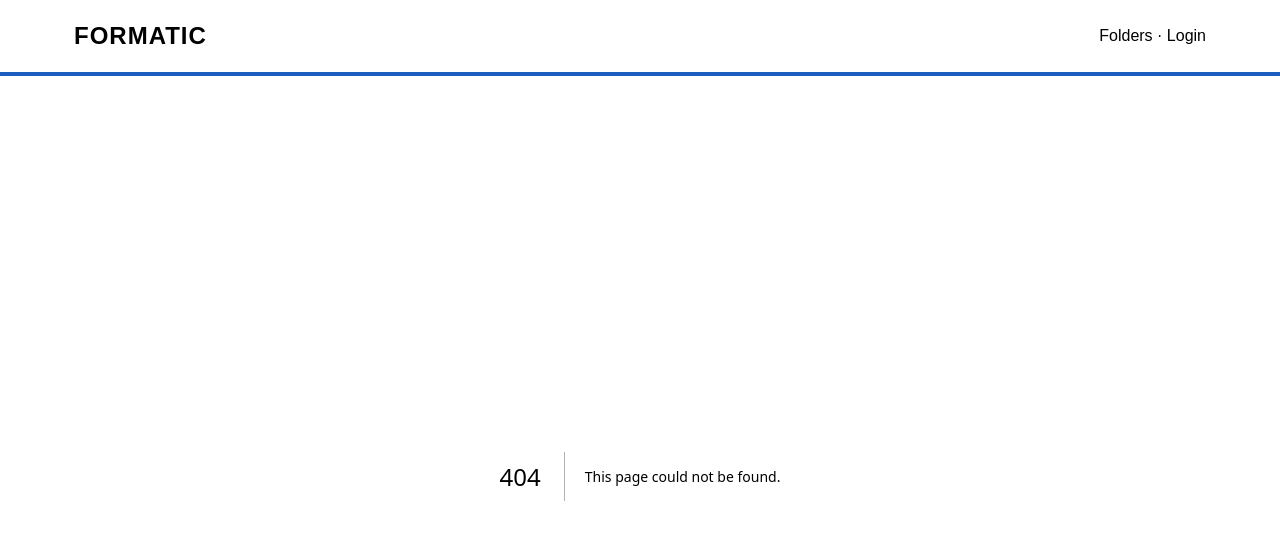
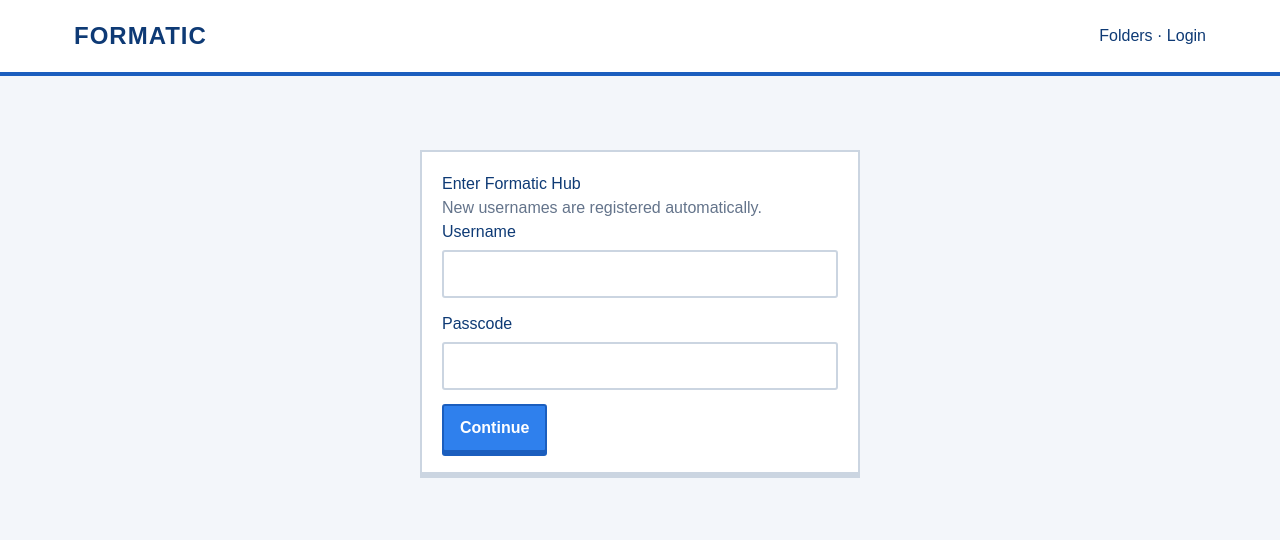
Before and after one commit to yezdenz/Formatic, a Next.js app in the folder apps/web/: page /login in a window 1280 px wide. Before the commit this address had no page. Shown: the top 540 px of the page. Built offline with nearby package versions, Linux system fonts and the light colour scheme.

Commit message:
Implement frictionless soft-login page with username and passcode inputs

```diff
--- /dev/null
+++ b/apps/web/src/app/login/page.tsx
@@ -0,0 +1,28 @@
+'use client';
+import { FormEvent, useState } from 'react';
+import { useRouter } from 'next/navigation';
+
+export default function LoginPage() {
+  const router = useRouter();
+  const [username, setUsername] = useState('');
+  const [passcode, setPasscode] = useState('');
+  const [error, setError] = useState('');
+  const [busy, setBusy] = useState(false);
+  async function submit(event: FormEvent) {
+    event.preventDefault(); setBusy(true); setError('');
+    try {
+      const response = await fetch('/api/auth/login', { method: 'POST', headers: { 'Content-Type': 'application/json' }, body: JSON.stringify({ username, passcode }) });
+      const result = await response.json();
+      if (!response.ok) throw new Error(result.error || 'Login failed.');
+      router.push('/'); router.refresh();
+    } catch (cause) { setError(cause instanceof Error ? cause.message : 'Login failed.'); }
+    finally { setBusy(false); }
+  }
+  return <main className="shell"><div className="panel" style={{ maxWidth: 440, margin: '50px auto' }}>
+    <h1>Enter Formatic Hub</h1><p className="muted">New usernames are registered automatically.</p>
+    <form onSubmit={submit}><label>Username<input className="field" value={username} onChange={e => setUsername(e.target.value)} required minLength={2} /></label>
+      <label>Passcode<input className="field" type="password" value={passcode} onChange={e => setPasscode(e.target.value)} required minLength={8} /></label>
+      <button className="button" disabled={busy}>{busy ? 'Signing in…' : 'Continue'}</button></form>
+    {error && <p className="error" role="alert">{error}</p>}
+  </div></main>;
+}
```
